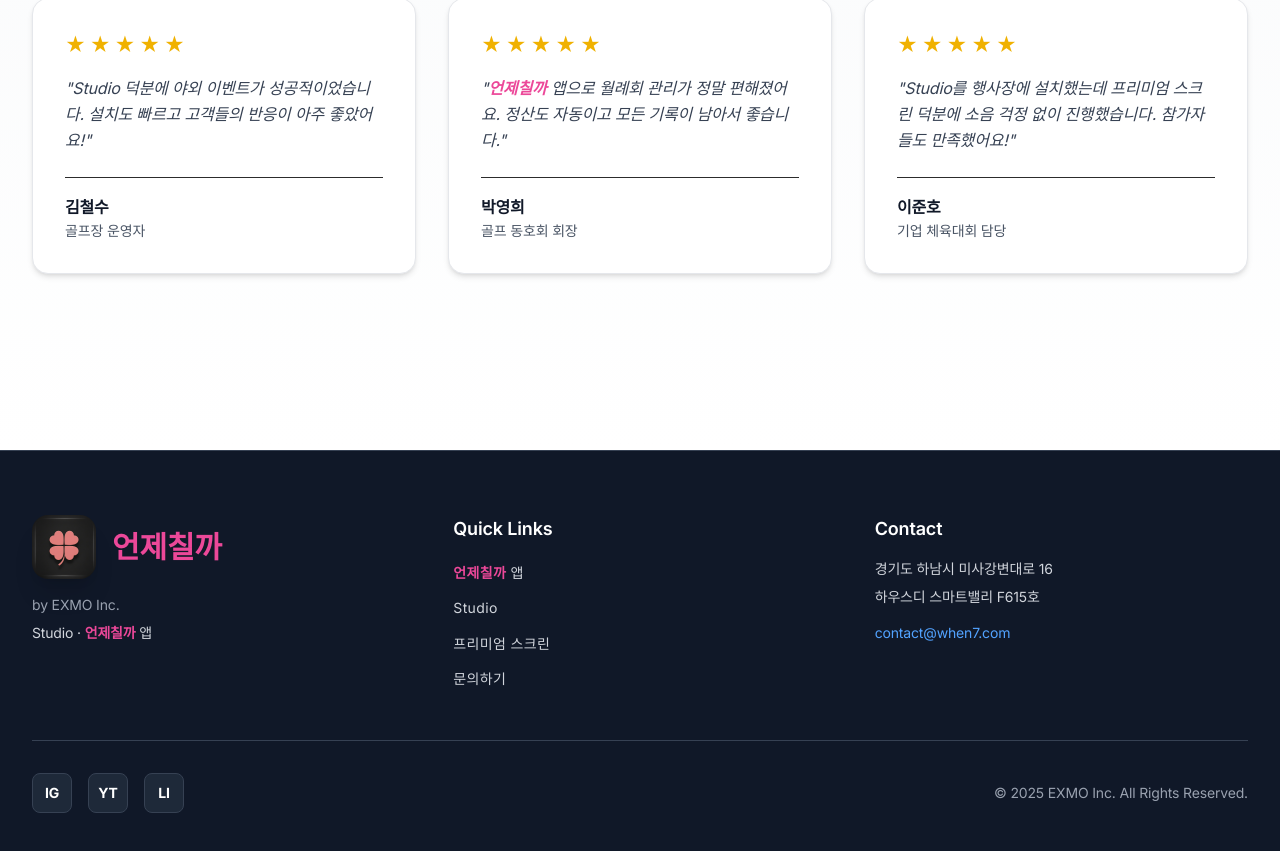
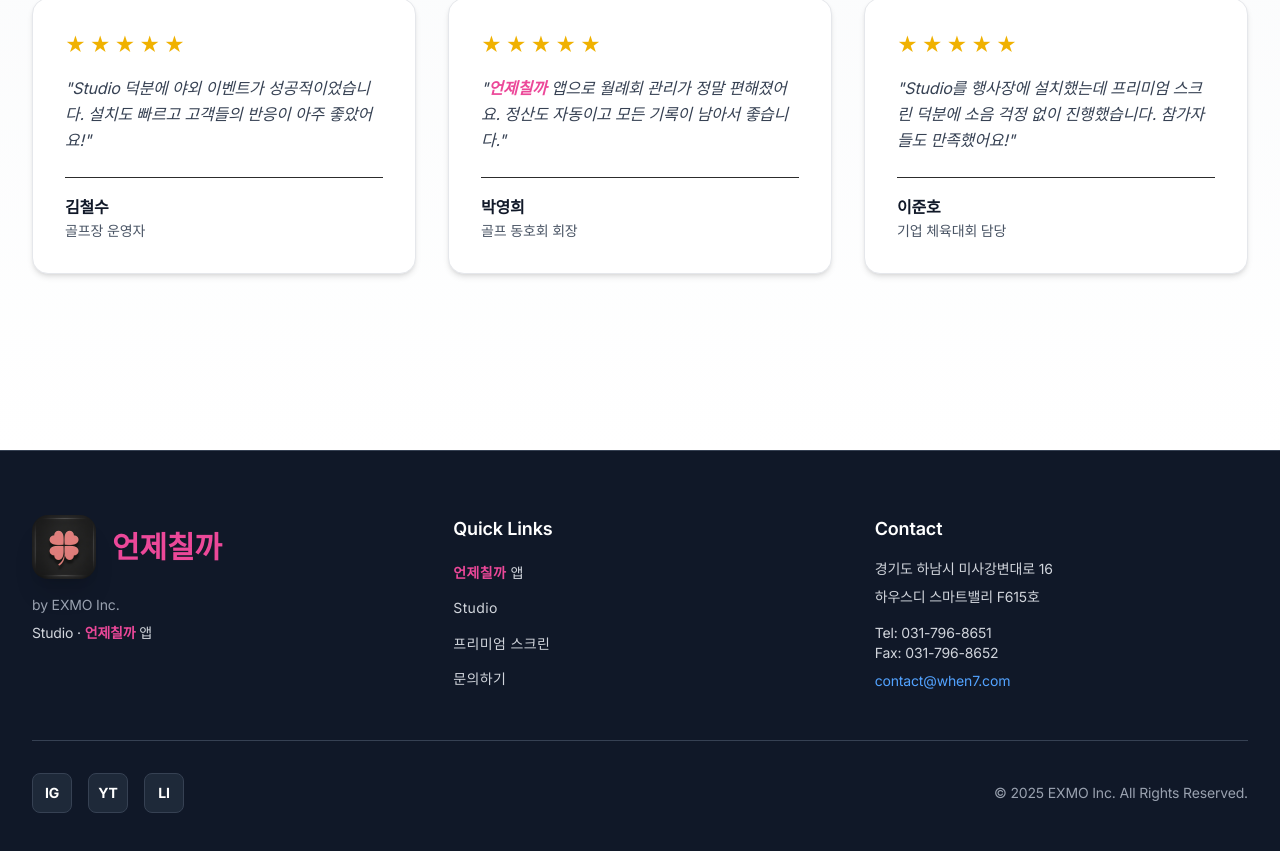
Before and after one commit to BAE-EXMO/ddadang, a Next.js app: page / in a window 1280 px wide. Shown: the part 8099-8950 px from the top of the page. Built offline with nearby package versions, Linux system fonts and the light colour scheme; a web font is replaced by a local one.

Commit message:
feat: Footer에 전화번호와 팩스번호 추가
- Tel: 031-796-8651
- Fax: 031-796-8652
- Contact 섹션에 연락처 정보 보강

```diff
--- a/components/ui/Footer.tsx
+++ b/components/ui/Footer.tsx
@@ -62,6 +62,10 @@
               <p>경기도 하남시 미사강변대로 16</p>
               <p>하우스디 스마트밸리 F615호</p>
               <p className="mt-4">
+                <span className="block">Tel: 031-796-8651</span>
+                <span className="block">Fax: 031-796-8652</span>
+              </p>
+              <p className="mt-2">
                 <a href="mailto:contact@when7.com" className="text-blue-400 hover:text-blue-300 transition-colors font-mono">
                   contact@when7.com
                 </a>
```
